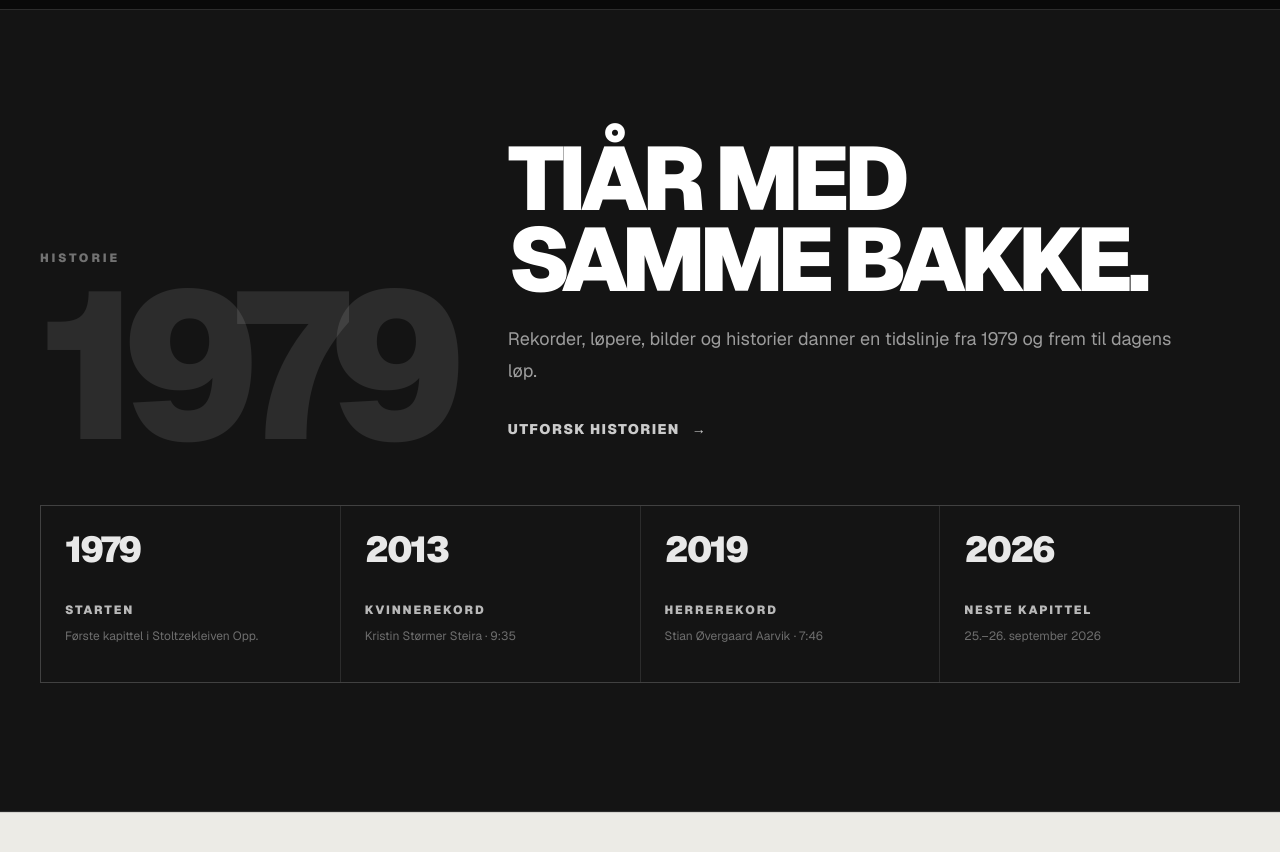
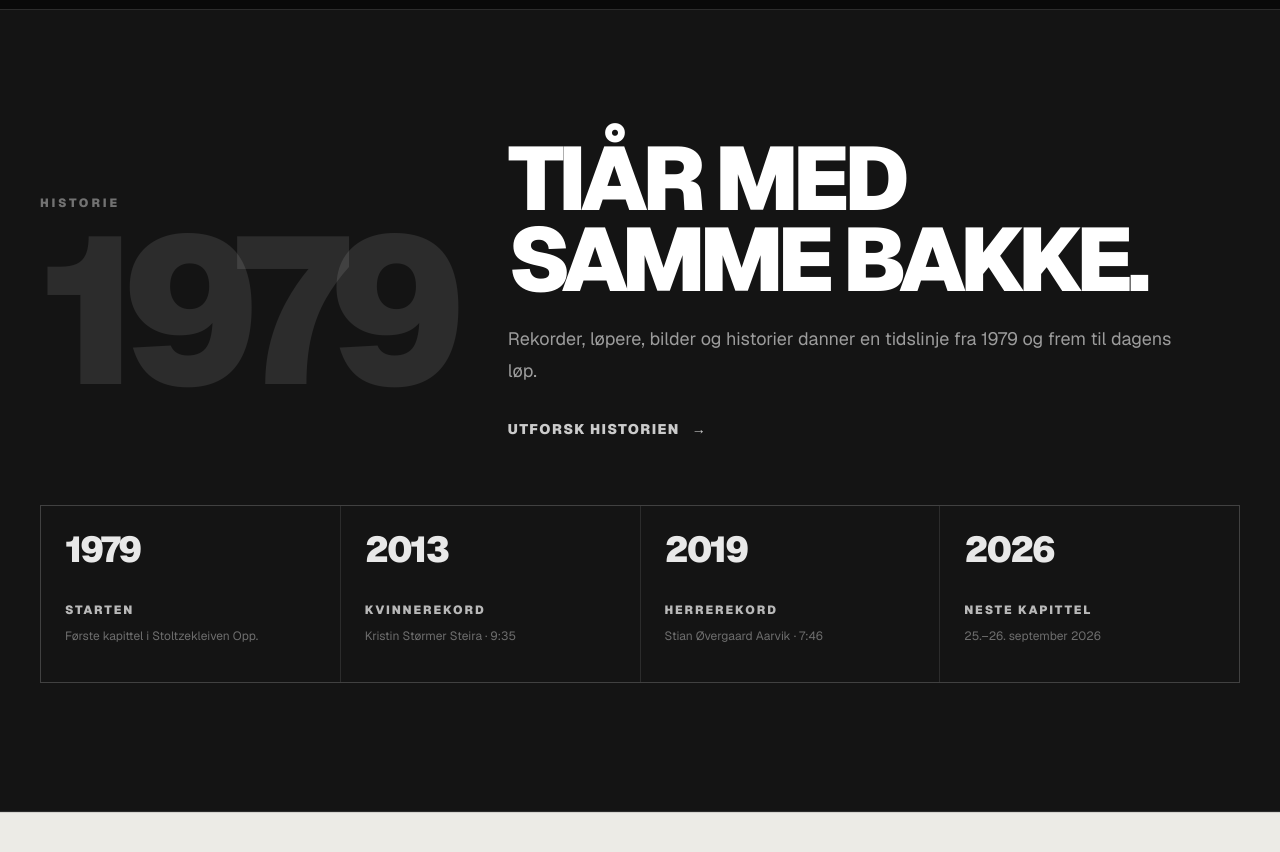
Before and after one commit to PMariusf/stoltzen, a Next.js app: page / in a window 1280 px wide. Shown: the part 4600-5452 px from the top of the page. Built offline with nearby package versions, Linux system fonts and the light colour scheme.

Commit message:
Center history year beside copy

```diff
--- a/src/components/home/HistorySection.tsx
+++ b/src/components/home/HistorySection.tsx
@@ -31,7 +31,7 @@ export default function HistorySection({ locale = "no" }: { locale?: Locale }) {
   return (
     <section className="overflow-hidden border-y border-white/10 bg-[#141414] text-white">
       <div className="mx-auto max-w-7xl px-6 py-24 md:px-10 lg:py-32">
-        <div className="grid gap-14 lg:grid-cols-[0.72fr_1.28fr] lg:items-end">
+        <div className="grid gap-14 lg:grid-cols-[0.72fr_1.28fr] lg:items-center">
           <div>
             <p className="section-kicker">{en ? "History" : "Historie"}</p>
             <p className="mt-6 text-[clamp(6rem,17vw,13rem)] font-black leading-[0.72] tracking-[-0.09em] text-white/10">
```
